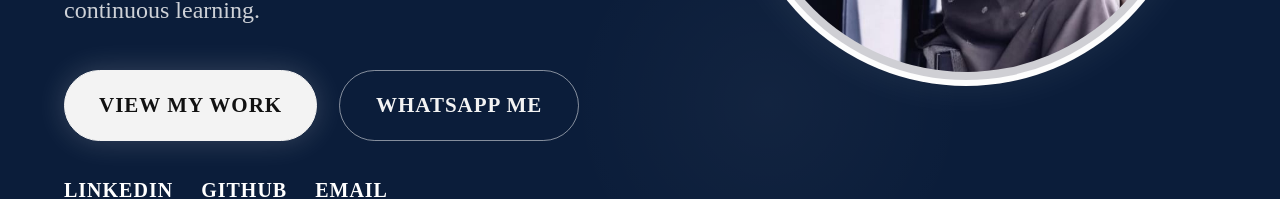
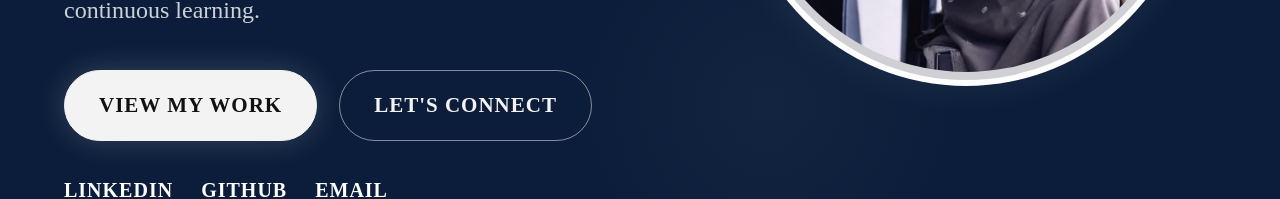
Before and after one commit to ayishashalba/Portfolio, a React (Vite) app: page / in a window 1280 px wide. Shown: the part 617-816 px from the top of the page. Built offline with nearby package versions, Linux system fonts and the light colour scheme.

Commit message:
linked in

```diff
--- a/src/pages/Home.jsx
+++ b/src/pages/Home.jsx
@@ -31,14 +31,9 @@ function Home() {
               VIEW MY WORK
             </Link>
 
-            <a
-    href="https://wa.me/919947519451?text=Hi%20Ayisha%2C%20I%20visited%20your%20portfolio%20and%20would%20like%20to%20connect."
-    target="_blank"
-    rel="noopener noreferrer"
-    className="secondary-btn"
-  >
-    WHATSAPP ME
-  </a>
+            <Link to="/contact" className="secondary-btn">
+              LET&apos;S CONNECT
+            </Link>
           </div>
 
           <div className="hero-links">
```
